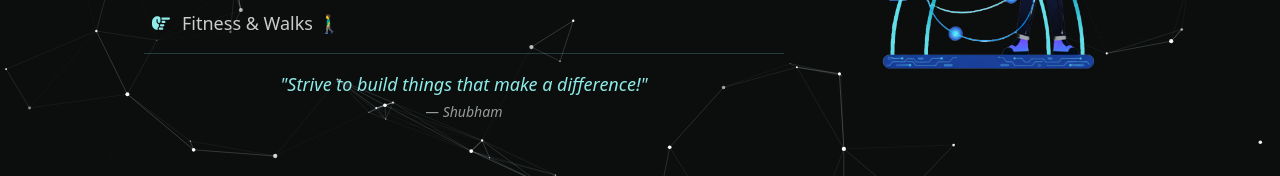
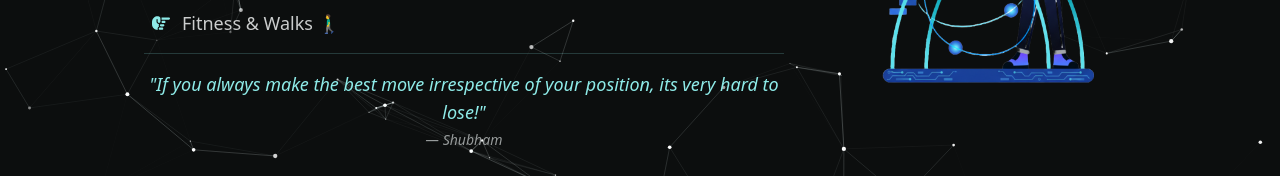
Before and after one commit to Shubham04Jha/Portfolio, a React (Vite) app: page /about in a window 1280 px wide. Shown: the part 323-499 px from the top of the page. Built offline with nearby package versions, Linux system fonts and the light colour scheme; no server answers.

Commit message:
refactors

```diff
--- a/src/App.tsx
+++ b/src/App.tsx
@@ -1,10 +1,11 @@
 import { BrowserRouter, Route, Routes } from 'react-router-dom'
 import './App.css'
 import { Home } from './components/Home'
-import { Navbar } from './components/Navbar'
+import { Navbar } from './components/navbar/Navbar'
 import { Footer } from './components/Footer'
 import { About } from './components/about/About'
 import { Background } from './components/Background'
+import { Reachout } from './components/Reachout'
 
 function App() {
 
@@ -12,12 +13,13 @@ function App() {
     <BrowserRouter>
       <div className='text-text flex flex-col pt-20 min-h-dvh max-w-5xl mx-auto'>
         <Navbar />
+        <Background/>
         <div className='grow relative' >
-          <Background/>
           <Routes>
             <Route path='/' element={<Home/>} />
             <Route path='/about' element={<About/>} />
             <Route path='/stars' element={<Background/>} />
+            <Route path='/reach-out' element={<Reachout/>} />
           </Routes>
         </div>
         <Footer/>
--- a/src/components/about/About.tsx
+++ b/src/components/about/About.tsx
@@ -42,7 +42,7 @@ export const About = ()=>{
                     </div>
 
                     <div className="pt-4 border-t border-primary/20 italic text-center">
-                        <p className="text-primary">"Strive to build things that make a difference!"</p>
+                        <p className="text-primary">"If you always make the best move irrespective of your position, its very hard to lose!"</p>
                         <footer className="mt-1 text-sm text-text-400">— Shubham</footer>
                     </div>
                 </blockquote>
--- a/src/components/icons/ButtonIcon.tsx
+++ b/src/components/icons/ButtonIcon.tsx
@@ -8,11 +8,11 @@ interface Props extends React.HTMLAttributes<HTMLButtonElement>{
     label?:string;
 }
 
-export const ButtonIcon = ({icon: Icon, className, iconSize,label}:Props)=>{
+export const ButtonIcon = ({icon: Icon, className, iconSize,label, ...props}:Props)=>{
     return(
-        <button className={cn("background-none border-2 p-2 border-primary/40 rounded-full hover:border-primary transition-all duration-300 text-primary group ",className)}>
+        <button {...props} className={cn("background-none border-2 p-2 border-primary/40 rounded-full hover:border-primary transition-all duration-300 text-primary group ",className)}
+        aria-label={label}>
             <Icon size={iconSize} className="group-hover:scale-110" />
-            {label&&<span className="sr-only">{label}</span>}
         </button>
     )
 }
```
